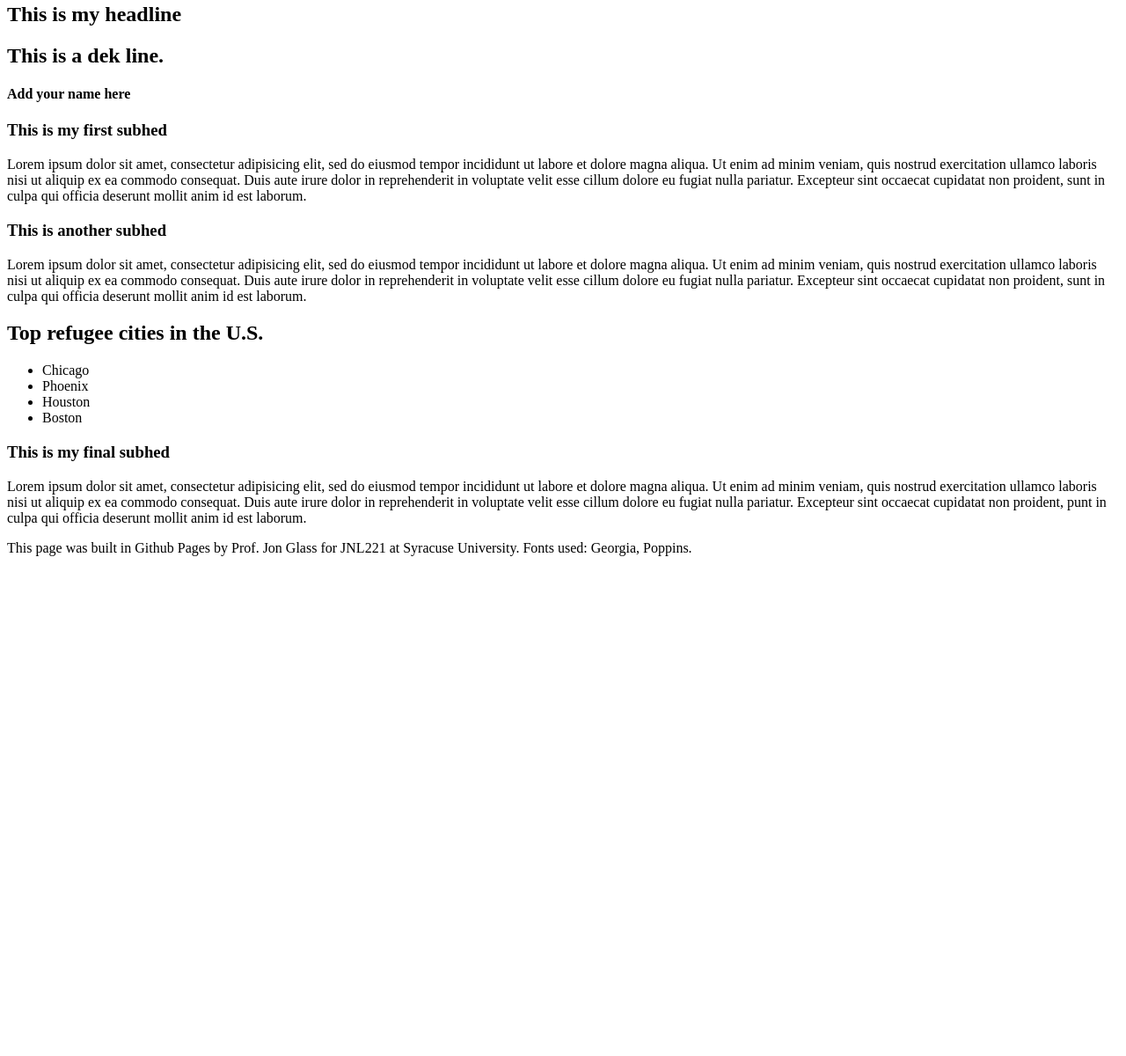
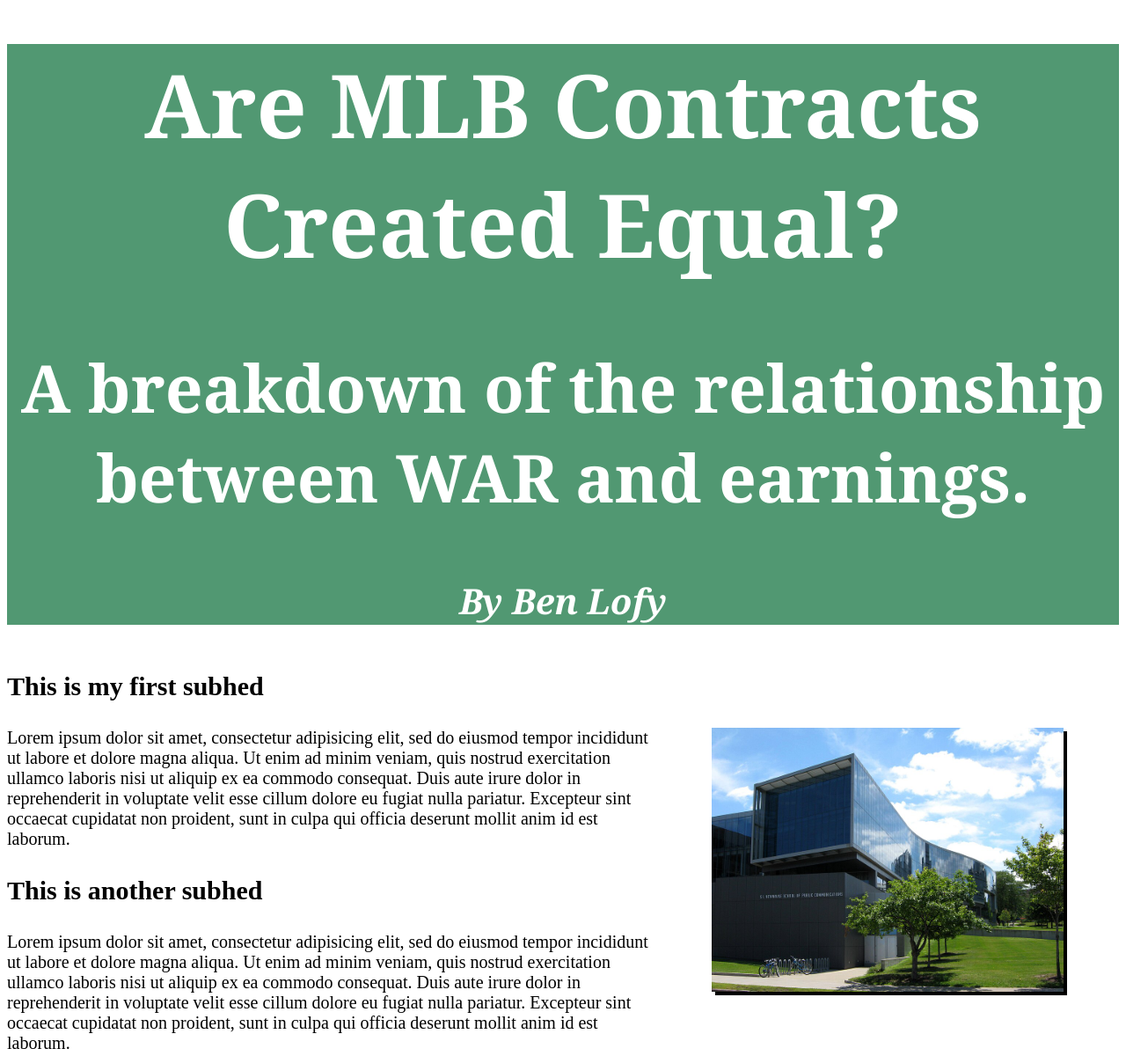
Before and after one commit to blofy7/blofy.github.io, a plain HTML site: page final/index.html in a window 1280 px wide. Shown: the part 17-1217 px from the top of the page at 88% size. Before the commit the page ends 800 px from the top, so only its background shows below. Drawn offline with Linux system fonts and the light colour scheme.

Commit message:
Add files via upload

```diff
--- a/final/final.css
+++ b/final/final.css
@@ -12,7 +12,8 @@
 	font-size: 50px;
 	text-align: center;
 	font-family: 'Georgia', serif;
-	background-color: black;
+	background-color:#519872;
+	Color:white;
 }
 h4 {
 	font-style: italic;
@@ -22,6 +23,21 @@ h4 {
 h3 {
 	font-size: 30px;
 }
+P {
+	font-size: 20px;
+	font-family: 'Times New Roman', serif;
+}
+
+img {
+	float:right;
+	margin-right: 5%;
+	margin-left: 5%;
+	margin-bottom: 3%;
+	  filter: drop-shadow(4px 4px);
+
+
+}
+
 
 
 /*Don't worry about this section yet*/
--- a/final/index.html
+++ b/final/index.html
@@ -9,19 +9,22 @@
 		<meta name="viewport" content="width=device-width, initial-scale=1">
 
 		<!-- Link tag for CSS -->
+		<link rel="stylesheet" type="text/css" href="final.css">
 
 		<!-- Google font: Poppins -->
 
 	</head>
 
+
 	<body>
-		<section>
-			<h1> This is my headline </h1>
-			<h2> This is a dek line.</h2>
-			<h4>Add your name here </h4>
-		</section>
+		<div class="header">
+			<h1> Are MLB Contracts Created Equal? </h1>
+			<h2> A breakdown of the relationship between WAR and earnings.</h2>
+			<h4>By Ben Lofy </h4>
+		</div>
 		<section>
 			<h3>This is my first subhed</h3>
+			<img src="newhouse.jpg" alt="Photograph of the outside of Newhouse 3" height="300" width="400">
 			<!-- Add image below this comment -->
 			<p>Lorem ipsum dolor sit amet, consectetur adipisicing elit, sed do eiusmod
 			tempor incididunt ut labore et dolore magna aliqua. Ut enim ad minim veniam,
@@ -51,7 +54,7 @@
 			</div>
 
 			<!-- Add responsive Datawrapper element below this comment. -->
-
+			<iframe title="Percent Change In Total Cost of Ivy League Schools 2024-25" aria-label="Bar Chart" id="datawrapper-chart-2q0G3" src="https://datawrapper.dwcdn.net/2q0G3/1/" scrolling="no" frameborder="0" style="width: 0; min-width: 100% !important; border: none;" height="306" data-external="1"></iframe><script type="text/javascript">(function(){function e(){window.addEventListener(`message`,function(e){if(e.data[`datawrapper-height`]!==void 0){var t=document.querySelectorAll(`iframe`);for(var n in e.data[`datawrapper-height`])for(var r=0,i;i=t[r];r++)if(i.contentWindow===e.source){var a=e.data[`datawrapper-height`][n]+`px`;i.style.height=a}}})}e()})();</script>
 		</section>
 		<section>
 			<h3>This is my final subhed</h3>
```
